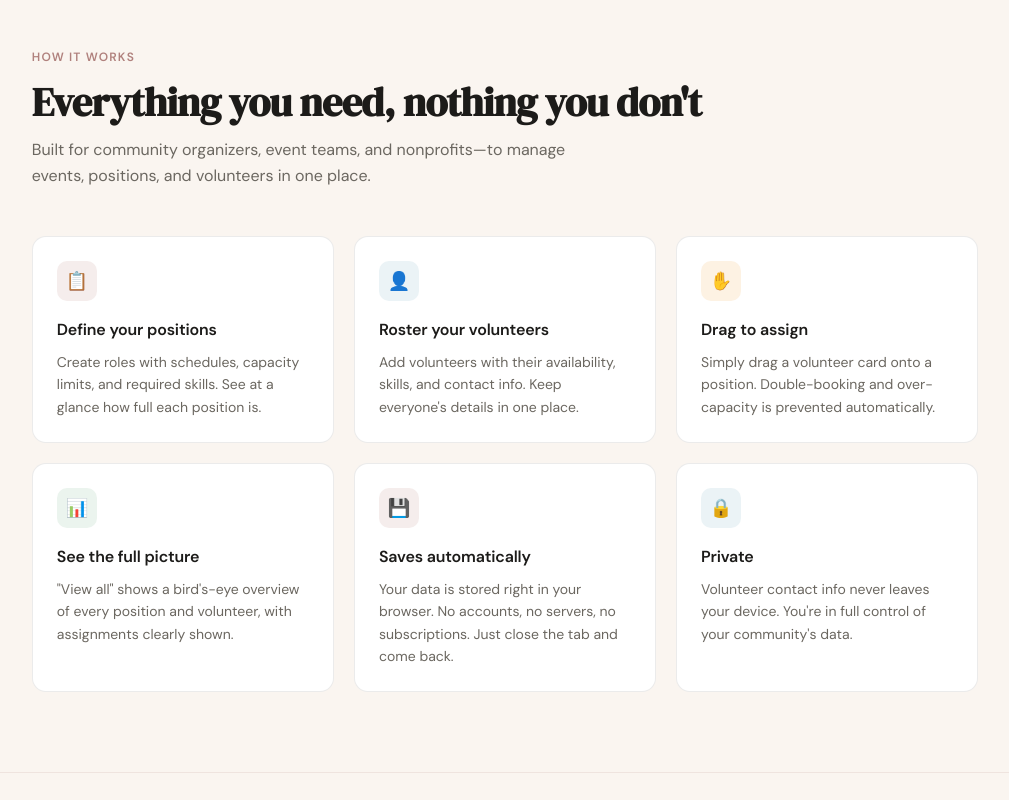
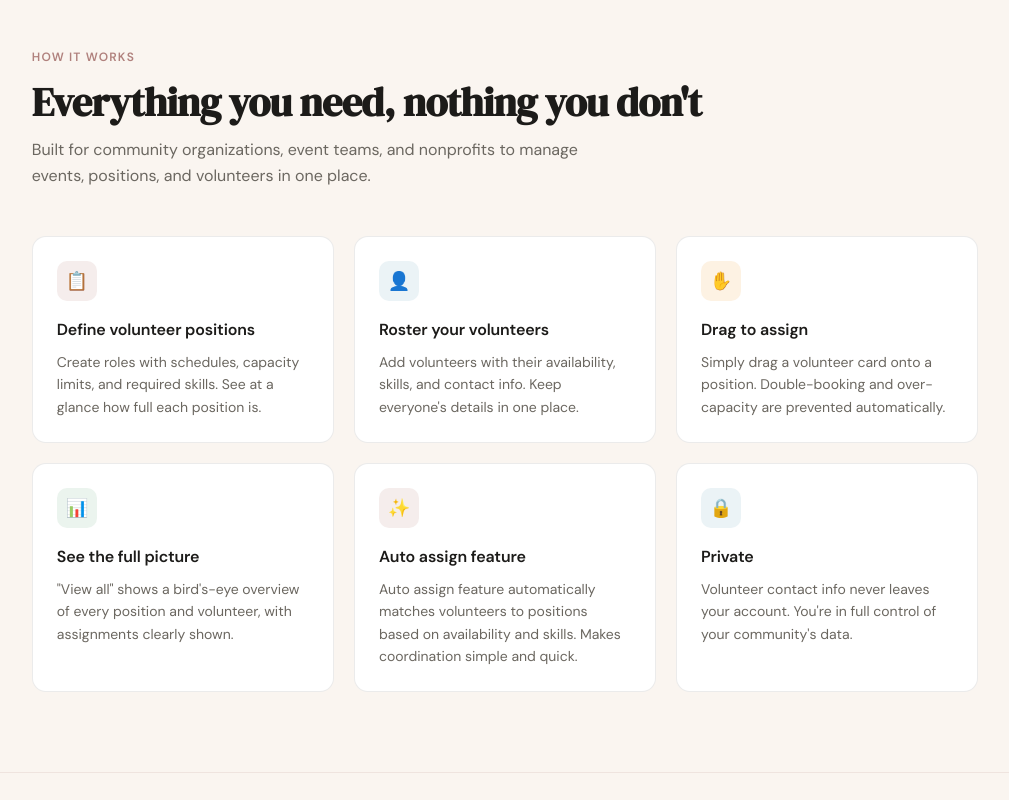
Before and after one commit to vivpeng/youcode-2026, a website: page index.html in a window 1280 px wide. Shown: the part 740-1540 px from the top of the page, without its empty margins (135-1144 px from the left). Drawn offline with nearby package versions, Linux system fonts and the light colour scheme.

Commit message:
edited landing page

```diff
--- a/index.html
+++ b/index.html
@@ -17,7 +17,6 @@
       </div>
       <span class="nav-name">Volunteer Manager</span>
     </a>
-    <a class="nav-cta" href="#cta-section">Sign up free →</a>
   </nav>
 
   <!-- ── HERO ── -->
@@ -25,10 +24,10 @@
     <div class="hero-copy">
       <div class="hero-eyebrow">Free volunteer coordination tool</div>
       <h1 class="hero-title">
-        Match <em>people</em> <br> to <em>roles</em>, fast
+        Match <em>people</em> <br> to <em>roles</em> easily
       </h1>
       <p class="hero-body">
-        Tailored for non-profits, a simple way to manage your volunteers and positions — simply drag and drop.
+        Tailored for non-profits, a simple way to manage your volunteers and positions by simply dragging and dropping.
       </p>
       <div class="hero-actions">
         <a class="btn-primary" href="#cta-section">
@@ -127,12 +126,12 @@
   <section class="features" id="features">
     <div class="section-label">How it works</div>
     <h2 class="section-title">Everything you need, nothing you don't</h2>
-    <p class="section-body">Built for community organizers, event teams, and nonprofits—to manage events, positions, and volunteers in one place.</p>
+    <p class="section-body">Built for community organizations, event teams, and nonprofits to manage events, positions, and volunteers in one place.</p>
 
     <div class="features-grid">
       <div class="feature-card">
         <div class="feature-icon" style="background:var(--teal-light);">📋</div>
-        <h3>Define your positions</h3>
+        <h3>Define volunteer positions</h3>
         <p>Create roles with schedules, capacity limits, and required skills. See at a glance how full each position is.</p>
       </div>
 
@@ -145,7 +144,7 @@
       <div class="feature-card">
         <div class="feature-icon" style="background:var(--amber-light);">✋</div>
         <h3>Drag to assign</h3>
-        <p>Simply drag a volunteer card onto a position. Double-booking and over-capacity is prevented automatically.</p>
+        <p>Simply drag a volunteer card onto a position. Double-booking and over-capacity are prevented automatically.</p>
       </div>
 
       <div class="feature-card">
@@ -155,15 +154,15 @@
       </div>
 
       <div class="feature-card">
-        <div class="feature-icon" style="background:var(--teal-light);">💾</div>
-        <h3>Saves automatically</h3>
-        <p>Your data is stored right in your browser. No accounts, no servers, no subscriptions. Just close the tab and come back.</p>
+        <div class="feature-icon" style="background:var(--teal-light);">✨</div>
+        <h3>Auto assign feature</h3>
+        <p>Auto assign feature automatically matches volunteers to positions based on availability and skills. Makes coordination simple and quick. </p>
       </div>
 
       <div class="feature-card">
         <div class="feature-icon" style="background:var(--blue-light);">🔒</div>
         <h3>Private</h3>
-        <p>Volunteer contact info never leaves your device. You're in full control of your community's data.</p>
+        <p>Volunteer contact info never leaves your account. You're in full control of your community's data.</p>
       </div>
     </div>
   </section>
@@ -204,7 +203,7 @@
       </div>
       <span class="nav-name">Volunteer Manager</span>
     </a>
-    <span class="footer-note">Free to use · No signup required · Data stays on your device | © 2026 val3 | All Rights Reserved </span>
+    <span class="footer-note">Free to use · Data stays in your account | © 2026 val3 | All Rights Reserved </span>
   </footer>
 
 </body>
```
